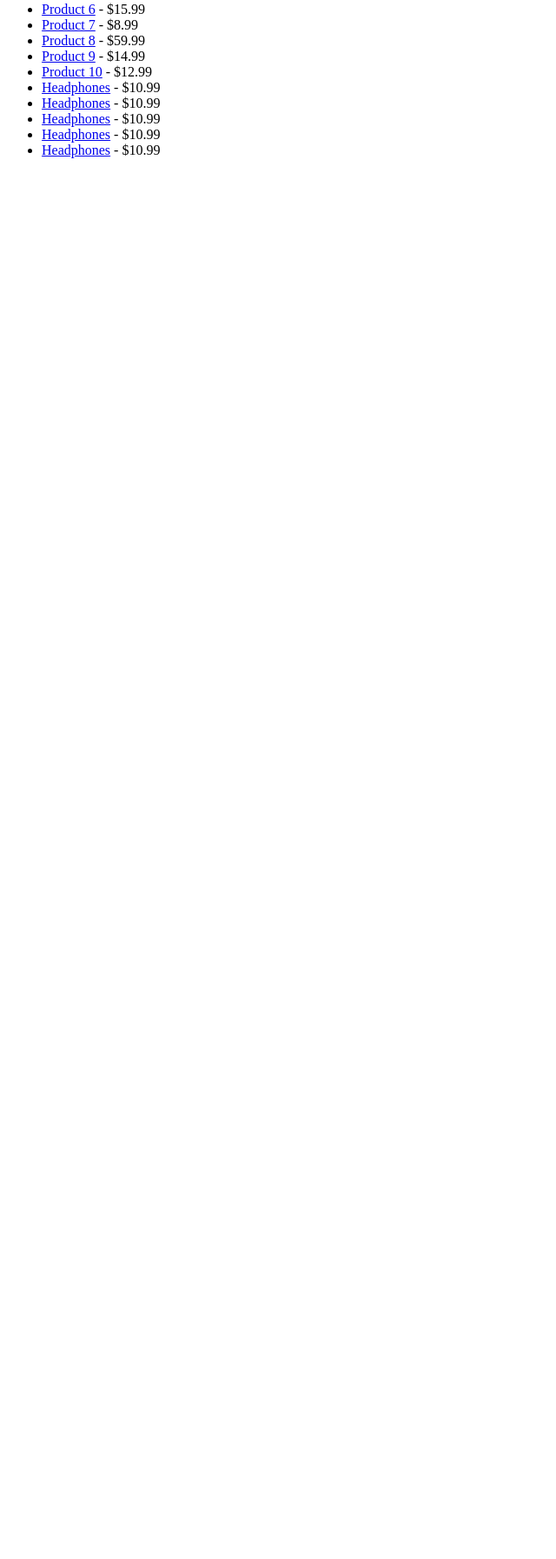
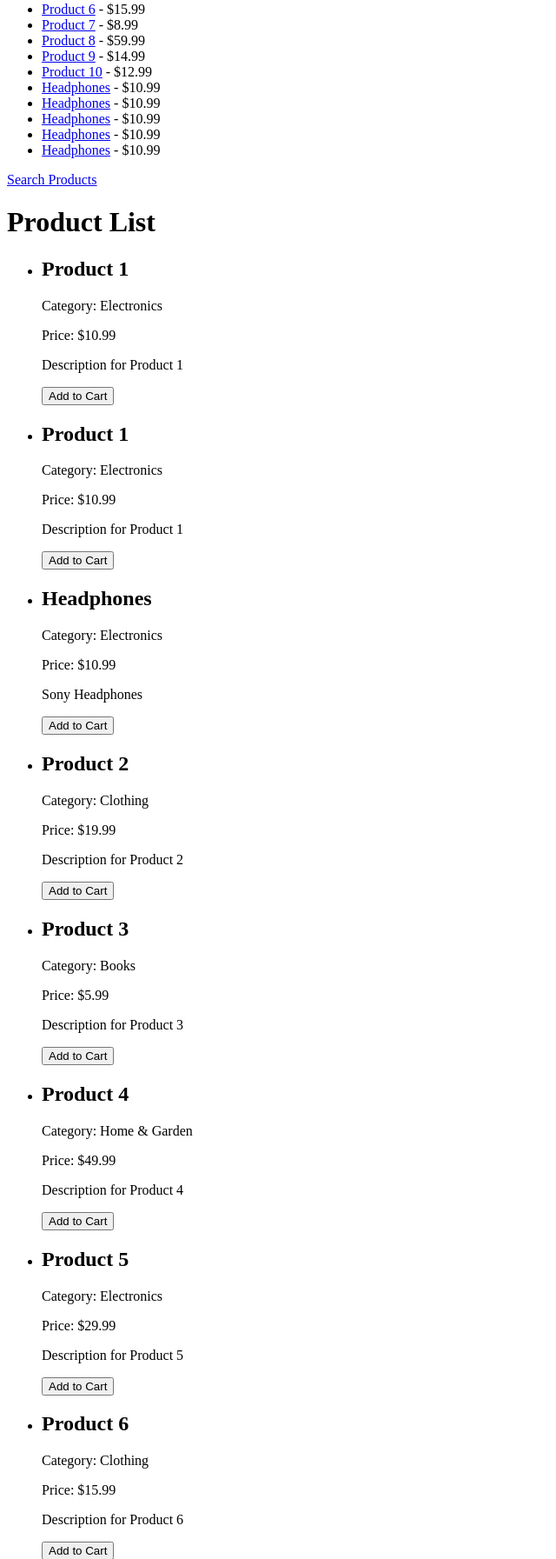
Before and after one commit to satpathydebi/sample_ecom, a Flask app: page / in a window 1280 px wide. Shown: the part 204-1997 px from the top of the page at 87% size, without its empty margins (0-640 px from the left). Before the commit the page ends 386 px from the top, so only its background shows below. Run offline with Flask 3, Linux system fonts and the light colour scheme.

Commit message:
Added add to cart

```diff
--- a/app.py
+++ b/app.py
@@ -1,6 +1,7 @@
-from flask import Flask, render_template, request
+from flask import Flask, render_template, request,session, redirect
 from flask_sqlalchemy import SQLAlchemy
 from flask_migrate import Migrate
+
 
 # ... your Flask app creation code ...
 
@@ -42,6 +43,27 @@ def index():
 def product(id):
     product = Product.query.get(id)
     return render_template('product.html', product=product)
+# ... (previous code) ...
+
+@app.route('/search', methods=['GET', 'POST'])
+def search():
+    if request.method == 'POST':
+        search_query = request.form.get('search_query')
+        products = Product.query.filter(Product.name.ilike(f'%{search_query}%')).all()
+    else:
+        products = []
+
+    return render_template('search.html', products=products)
+
+@app.route('/add_to_cart/<int:product_id>', methods=['POST'])
+def add_to_cart(product_id):
+    # You can implement your cart functionality here.
+    # For now, let's just store the product ID in a session variable.
+    cart = session.get('cart', [])
+    cart.append(product_id)
+    session['cart'] = cart
+    return redirect('/')
+
 
 if __name__ == '__main__':
     with app.app_context():
--- a/templates/index.html
+++ b/templates/index.html
@@ -10,5 +10,31 @@
             <li><a href="{{ url_for('product', id=product.id) }}">{{ product.name }}</a> - ${{ product.price }}</li>
         {% endfor %}
     </ul>
+    <p><a href="/search">Search Products</a></p>
+
 </body>
 </html>
+<!DOCTYPE html>
+<html>
+<head>
+    <title>Product List</title>
+</head>
+<body>
+    <h1>Product List</h1>
+    <ul>
+        {% for product in products %}
+            <li>
+                <h2>{{ product.name }}</h2>
+                <p>Category: {{ product.category }}</p>
+                <p>Price: ${{ product.price }}</p>
+                <p>{{ product.description }}</p>
+                <form method="POST" action="/add_to_cart/{{ product.id }}">
+                    <input type="hidden" name="product_id" value="{{ product.id }}">
+                    <button type="submit">Add to Cart</button>
+                </form>
+            </li>
+        {% endfor %}
+    </ul>
+    <p><a href="/search">Search Products</a></p>
+</body>
+</html>
```
Also changed, not shown: templates/search.html (added, +13 -0 lines), instance/ecommerce.db.
